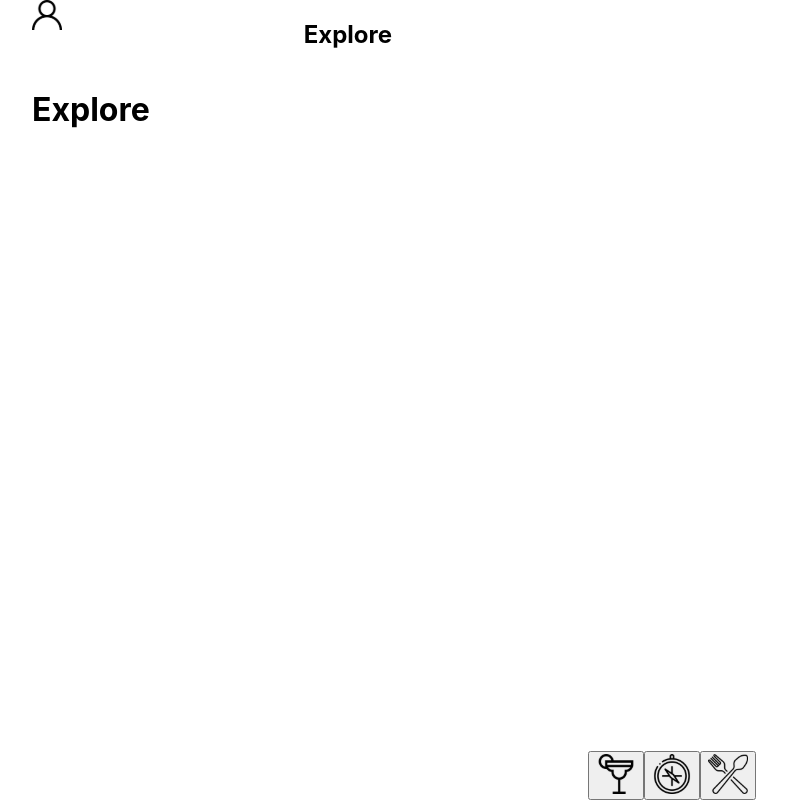
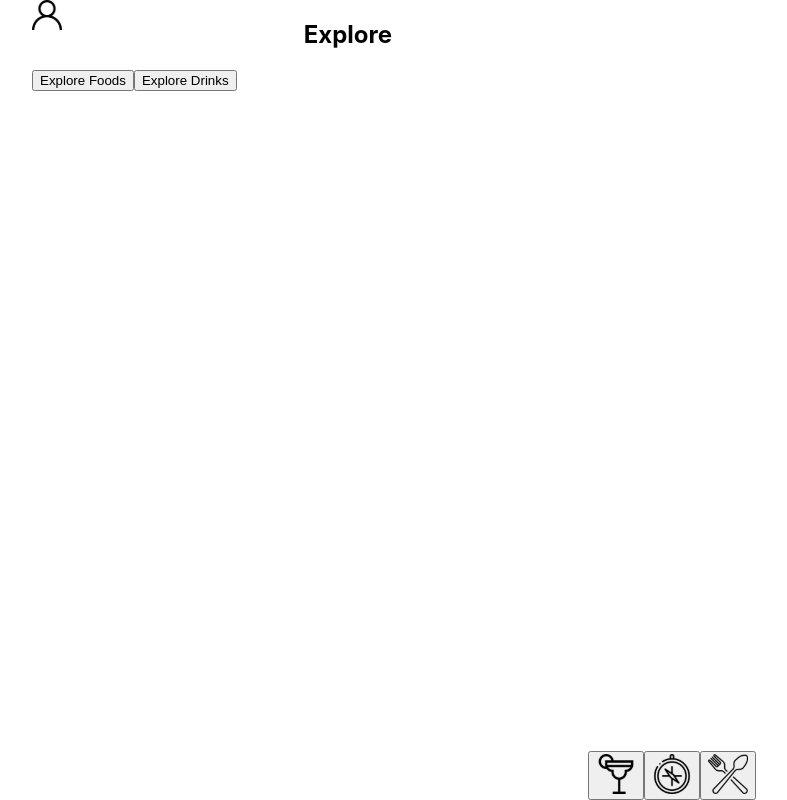
Before and after one commit to carolcabralm/Projeto_App_de_Receitas, a React (Create React App) app: page /explore in a window 1280 px wide. Shown: the whole page, without its empty margins (428-1215 px from the left). Built offline with nearby package versions, Linux system fonts and the light colour scheme.

Commit message:
create: Tela de explorar

```diff
--- a/src/pages/UserPages/Explore.js
+++ b/src/pages/UserPages/Explore.js
@@ -1,4 +1,5 @@
 import React from 'react';
+import { Link } from 'react-router-dom';
 import Header from '../../components/Header';
 import Footer from '../../components/Footer';
 
@@ -6,7 +7,12 @@ function Explore() {
   return (
     <div>
       <Header value="Explore" img="false" />
-      <h1>Explore</h1>
+      <Link to="/explore/foods">
+        <button data-testid="explore-foods" type="button">Explore Foods</button>
+      </Link>
+      <Link to="/explore/drinks">
+        <button data-testid="explore-drinks" type="button">Explore Drinks</button>
+      </Link>
       <Footer />
     </div>
   );
```
